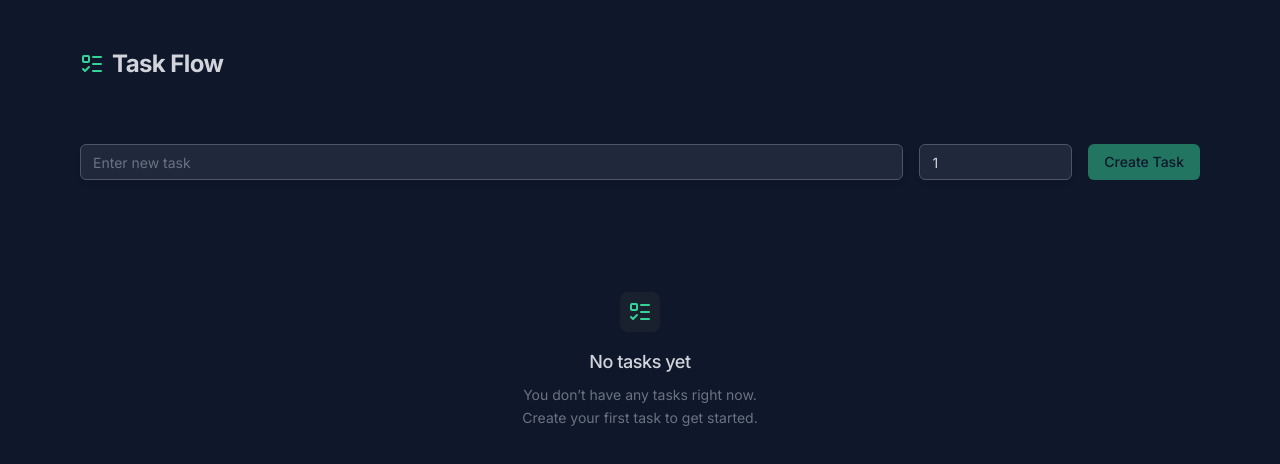
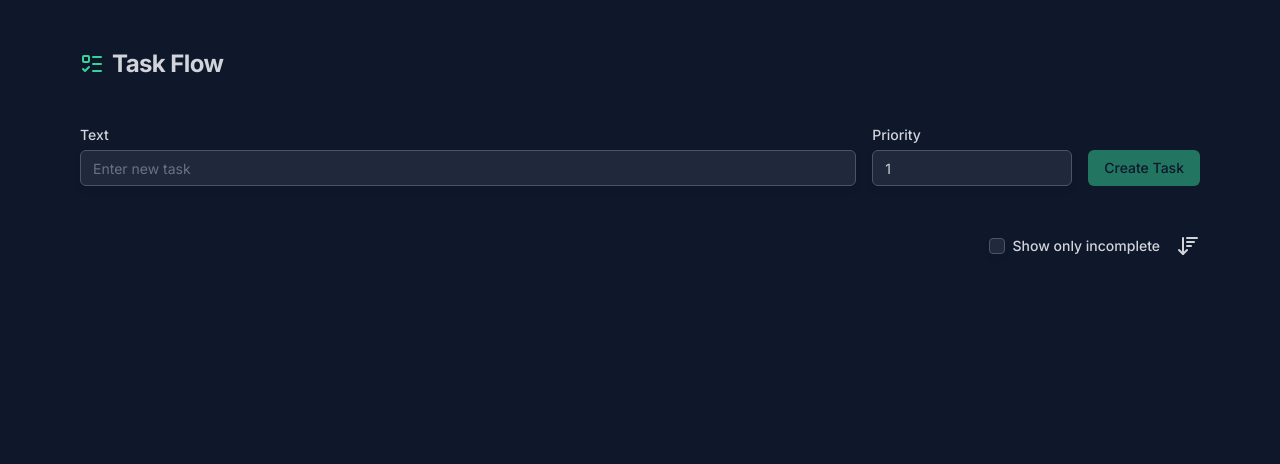
Before and after one commit to mfgcorpusjr/task-flow, a React (Vite) app: page / in a window 1280 px wide. Shown: the top 464 px of the page. Built offline with nearby package versions, Linux system fonts and the light colour scheme.

Commit message:
Update UI

```diff
--- a/src/App.tsx
+++ b/src/App.tsx
@@ -3,7 +3,6 @@ import { useState, useEffect } from "react";
 import Title from "@/components/Title";
 import CreateTaskForm from "@/features/task/components/CreateTaskForm";
 import TaskList from "@/features/task/components/TaskList";
-import EmptyTask from "@/features/task/components/EmptyTask";
 
 import { type Task } from "@/features/task/types";
 import {
@@ -58,12 +57,11 @@ export default function App() {
     : tasks;
 
   return (
-    <div className="max-w-6xl mx-auto px-4 py-12 space-y-16">
+    <div className="max-w-6xl mx-auto px-4 py-12 space-y-12">
       <Title />
 
       <CreateTaskForm onCreateTask={handleCreateTask} />
 
-      {filteredTasks.length > 0 ? (
       <TaskList
         tasks={filteredTasks}
         isIncompleteOnly={isIncompleteOnly}
@@ -73,9 +71,6 @@ export default function App() {
         onToggleTask={handleToggleTask}
         onDeleteTask={handleDeleteTask}
       />
-      ) : (
-        <EmptyTask />
-      )}
     </div>
   );
 }
--- a/src/features/task/components/CreateTaskForm.tsx
+++ b/src/features/task/components/CreateTaskForm.tsx
@@ -1,5 +1,6 @@
 import { useState } from "react";
 
+import { Label } from "@/components/ui/label";
 import { Input } from "@/components/ui/input";
 import { Button } from "@/components/ui/button";
 
@@ -33,26 +34,33 @@ export default function CreateTaskForm({ onCreateTask }: CreateTaskFormProps) {
 
   return (
     <form
-      className="flex flex-col md:flex-row md:items-center gap-4"
+      className="flex flex-col md:flex-row md:items-end gap-4"
       onSubmit={handleSubmit}
     >
+      <div className="flex-1 space-y-2">
+        <Label htmlFor="text">Text</Label>
         <Input
           type="text"
           placeholder="Enter new task"
+          id="text"
           name="text"
           value={form.text}
           onChange={handleInputChange}
         />
+      </div>
 
+      <div className="w-full md:w-50 space-y-2">
+        <Label htmlFor="priority">Priority</Label>
         <Input
           type="number"
           placeholder="Enter new task"
           min={1}
-        className="w-full md:w-50"
+          id="priority"
           name="priority"
           value={form.priority}
           onChange={handleInputChange}
         />
+      </div>
 
       <Button disabled={isDisabled}>Create Task</Button>
     </form>
--- a/src/features/task/components/EmptyTask.tsx
+++ /dev/null
@@ -1,26 +0,0 @@
-import { LucideListTodo } from "lucide-react";
-
-import {
-  Empty,
-  EmptyHeader,
-  EmptyMedia,
-  EmptyTitle,
-  EmptyDescription,
-} from "@/components/ui/empty";
-
-export default function EmptyTask() {
-  return (
-    <Empty>
-      <EmptyHeader>
-        <EmptyMedia variant="icon">
-          <LucideListTodo className="text-primary" />
-        </EmptyMedia>
-        <EmptyTitle>No tasks yet</EmptyTitle>
-        <EmptyDescription>
-          You don’t have any tasks right now. Create your first task to get
-          started.
-        </EmptyDescription>
-      </EmptyHeader>
-    </Empty>
-  );
-}
--- a/src/features/task/components/TaskList.tsx
+++ b/src/features/task/components/TaskList.tsx
@@ -33,7 +33,7 @@ export default function TaskList({
   };
 
   return (
-    <div className="space-y-8">
+    <div className="space-y-4">
       <TaskControls
         isIncompleteOnly={isIncompleteOnly}
         onToggleIsIncompleteOnly={onToggleIsIncompleteOnly}
```
Lines whose indentation alone changed are shown as unchanged.
